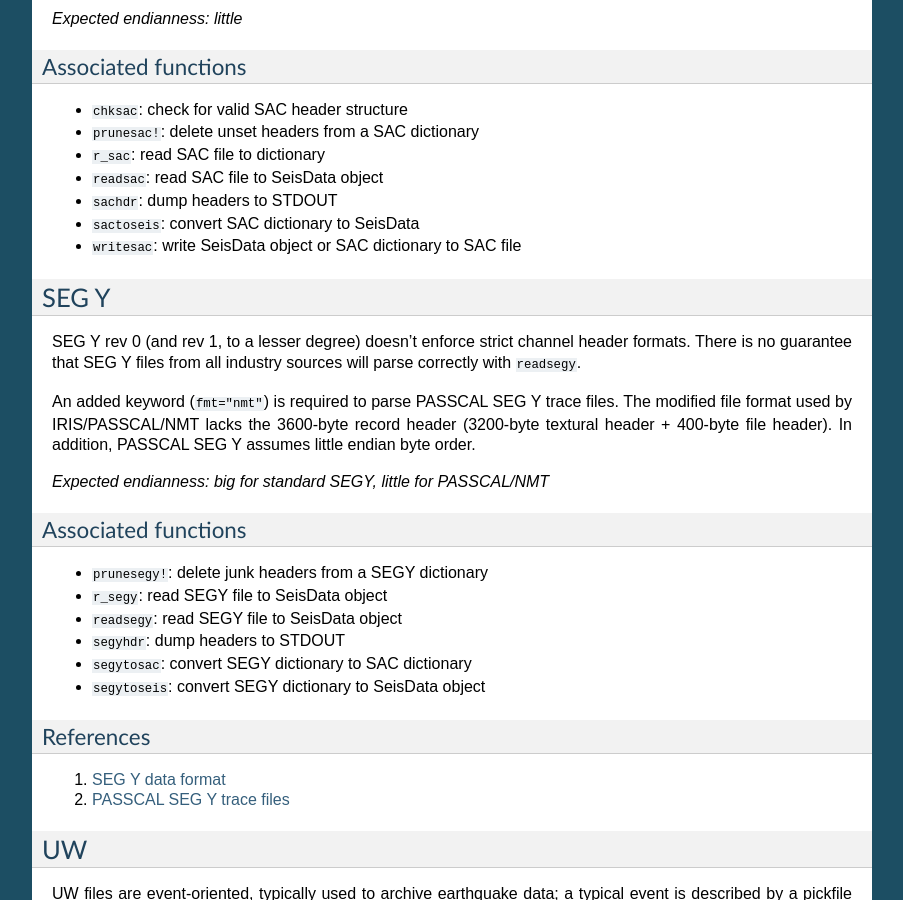
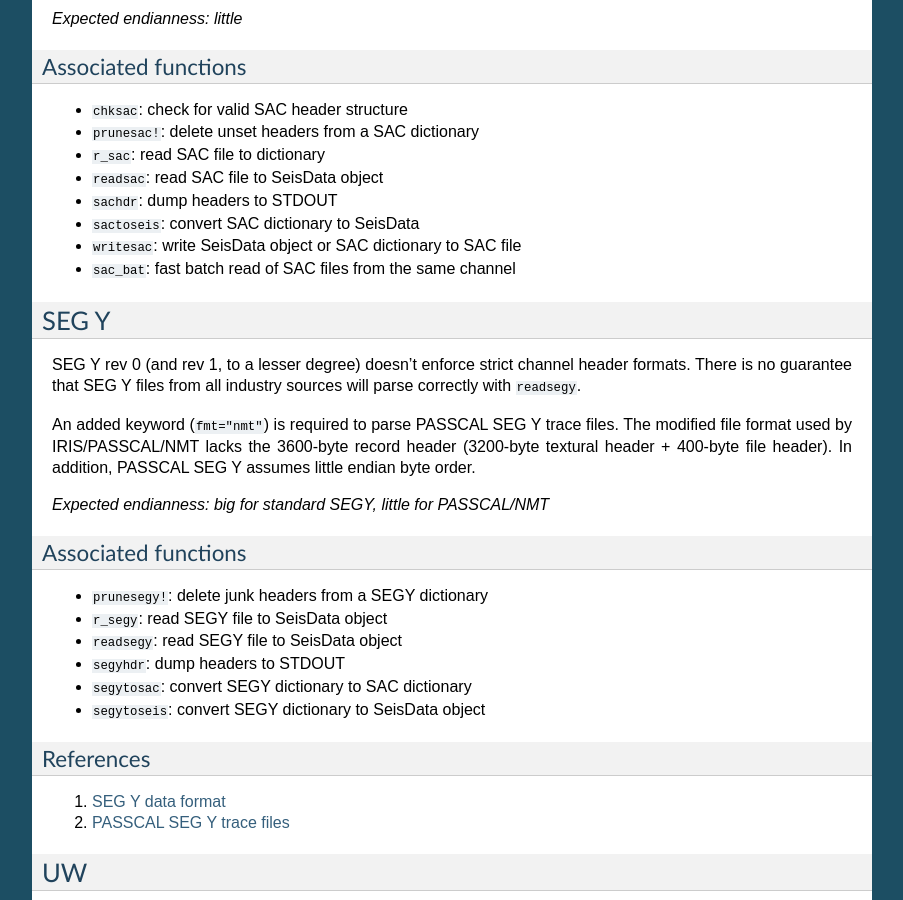
Before and after one commit to jpjones76/SeisIO.jl, a Sphinx documentation site: the page built from docs/src/fileformats.rst, in a window 1280 px wide and 900 px high, scrolled down 725 px. Shown: the whole window, without its empty margins (198-1101 px from the left). Built offline with Sphinx 7.4.7, drawn with Linux system fonts in a browser that asks for light colours.

Commit message:
documented sac_bat
Former-commit-id: c1aa05f6b40f551e18536db01c11d32e327acdd9
Former-commit-id: 3fb72d24eddaed097538ca39c8d922459f21c91a

```diff
--- a/docs/src/fileformats.rst
+++ b/docs/src/fileformats.rst
@@ -60,6 +60,8 @@ Associated functions
 * ``sactoseis``: convert SAC dictionary to SeisData
 
 * ``writesac``: write SeisData object or SAC dictionary to SAC file
+
+* ``sac_bat``: fast batch read of SAC files from the same channel
 
 
 
```
